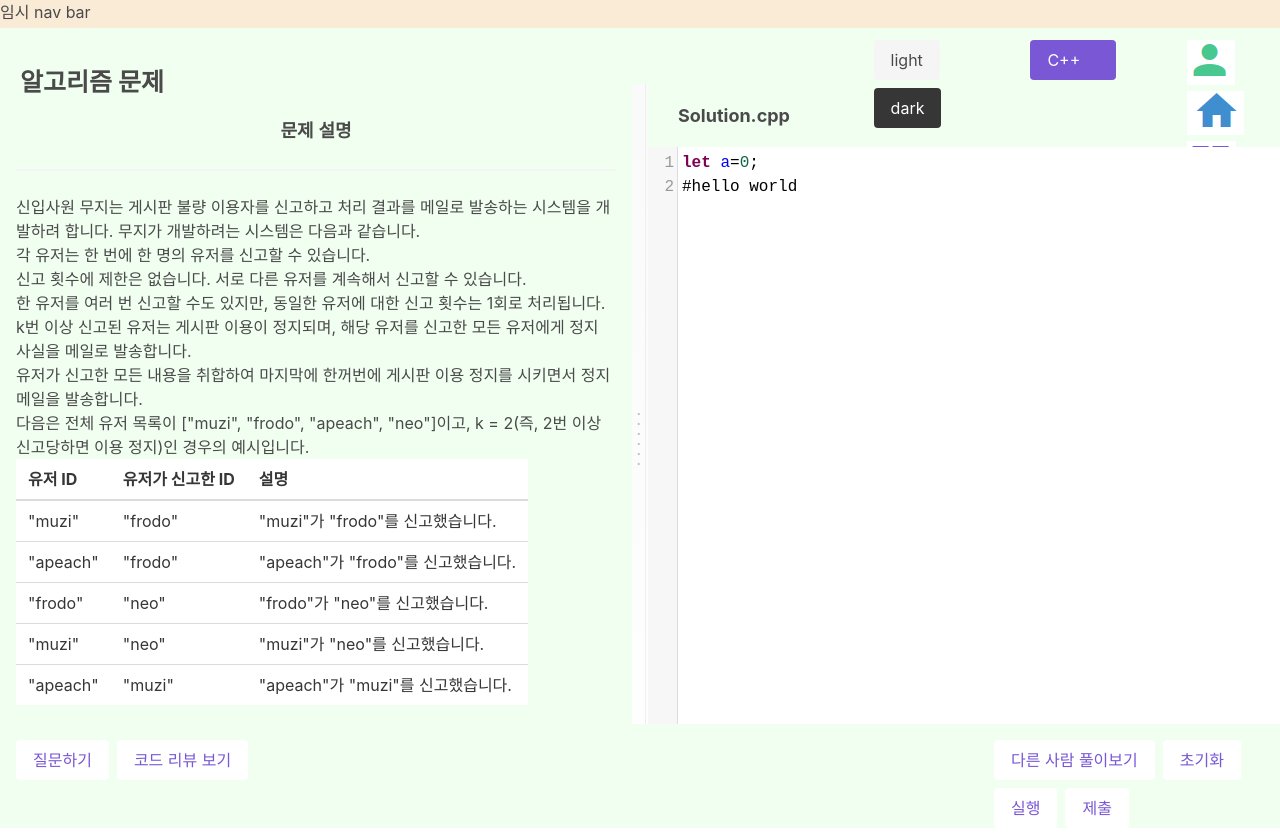
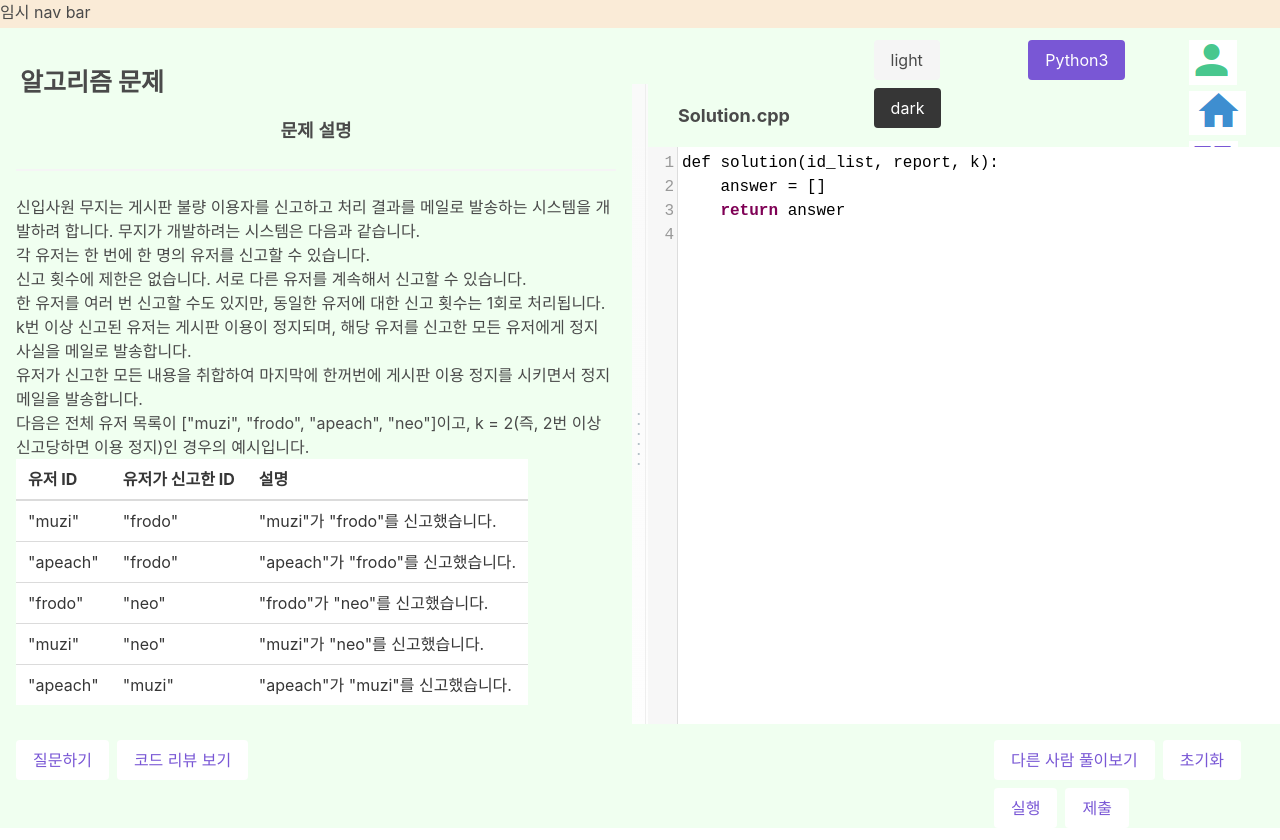
Before and after one commit to COALA-Web/COALA-Problem-Solving, a Vue app in the folder problem_solving/: page / in a window 1280 px wide. Shown: the top 840 px of the page. Built offline with nearby package versions, Linux system fonts and the light colour scheme.

Commit message:
Update func - Code Change as Language button

```diff
--- a/problem_solving/src/App.vue
+++ b/problem_solving/src/App.vue
@@ -22,17 +22,52 @@
           </div>
         </div>
         <div class="column">
-          <b-dropdown aria-role="list">
-              <template #trigger="{ active }">
-                  <b-button
-                      label="C++"
-                      type="is-primary"
-                      :icon-right="active ? 'menu-up' : 'menu-down'" />
-              </template>
-              <b-dropdown-item aria-role="listitem">Python</b-dropdown-item>
-              <b-dropdown-item aria-role="listitem">JAVA</b-dropdown-item>
-              <b-dropdown-item aria-role="listitem">GO</b-dropdown-item>
-          </b-dropdown>
+
+          <b-dropdown v-model="language" aria-role="list">
+            <template v-if="language=='Go'" #trigger>
+              <b-button
+                label="Go"
+                type="is-primary"
+              />
+            </template>
+            <template v-else-if="language=='Python3'" #trigger>
+              <b-button
+                label="Python3"
+                type="is-primary"
+              />
+            </template>
+            <template v-else-if="language=='JavaScript'" #trigger>
+              <b-button
+                label="JavaScript"
+                type="is-primary"
+
+              />
+            </template>
+            <b-dropdown-item :value="'Go'" aria-role="listitem" @click="active_go()" >
+              <div class="media">
+                <div class="media-content" >
+                    <h3>Go</h3>
+                </div>
+              </div>
+            </b-dropdown-item>
+              <b-dropdown-item :value="'Python3'" aria-role="listitem" @click="active_python()">
+              <div class="media">
+                <div class="media-content">
+                  <h3>Python3</h3>
+                </div>
+              </div>
+            </b-dropdown-item>
+            <b-dropdown-item :value="'JavaScript'" aria-role="listitem" @click="active_javaScript()">
+              <div class="media">
+                <div class="media-content">
+                    <h3>JavaScript</h3>
+                </div>
+              </div>
+            </b-dropdown-item>
+
+        </b-dropdown>
+
+
         </div>
         <div class="column">
           <img src="./assets/account.png"/>
@@ -94,24 +129,50 @@ import * as CodeMirror from 'codemirror';
 import 'codemirror/lib/codemirror.css';
 import 'codemirror/theme/eclipse.css';
 import 'codemirror/mode/javascript/javascript.js';
+// import 'codemirror/mode/clike/clike.js'; // not working
+import 'codemirror/mode/python/python.js';
+import 'codemirror/mode/go/go.js';
+
 
 export default {
   name: 'App',
   data(){
     return{
       topic : "알고리즘 문제",
-      content: 'let a=0;\n#hello world',
+      content: 'def solution(id_list, report, k):\n\tanswer = []\n\treturn answer\n',
+      language: "Python3",
     }
   },
   components: {
     ProblemOne
   },
   mounted(){
-    CodeMirror.fromTextArea(document.getElementById('editor'),{
+    this.cm = CodeMirror.fromTextArea(document.getElementById('editor'),{
       lineNumbers: true,
       mode: 'javascript',
       theme: 'eclipse',
     });
+  },
+  methods: {
+    active_go(){
+      // alert("Go");
+      this.cm.setOption('mode','go');
+      this.content = "func solution(id_list []string, report []string, k int) []int {\n\treturn []int{}\n}\n\n\n\n"
+      this.cm.setOption('value',this.content);
+    },
+    active_python(){
+      // alert("python");
+      this.cm.setOption('mode','python')
+      this.content = "def solution(id_list, report, k):\n\tanswer = []\n\treturn answer\n";
+      this.cm.setOption('value',this.content);
+    },
+    active_javaScript(){
+      // alert("javascript");
+      this.cm.setOption('mode','javascript')
+      this.content = "function solution(id_list, report, k) {\n\tvar answer = [];\n\treturn answer;\n}";
+      this.cm.setOption('value',this.content);
+    },
+
   }
 }
 </script>
```
